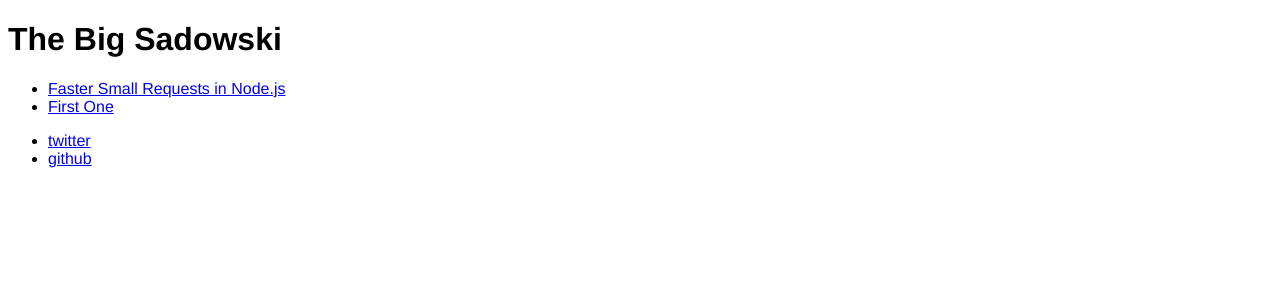
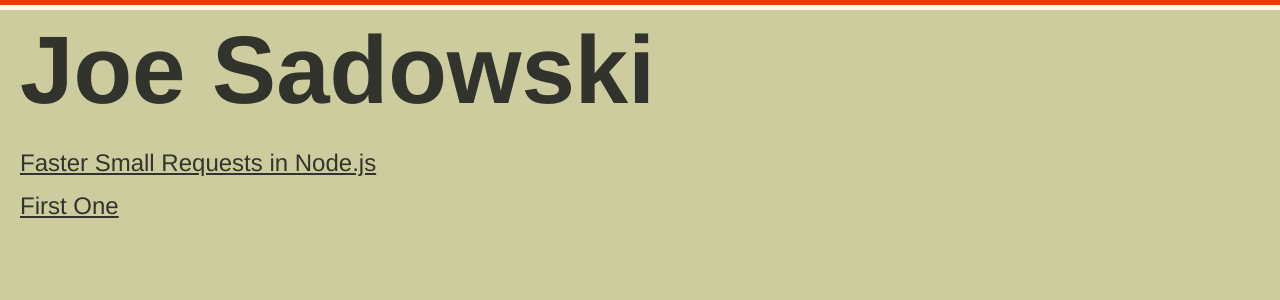
Before and after one commit to TheBigSadowski/thebigsadowski.github.com, a Jekyll site: the page built from blog.html, in a window 1280 px wide. Shown: the top 300 px of the page. Built offline with Jekyll 4.4.1, drawn with Linux system fonts in a browser that asks for light colours.

Commit message:
cleaning up the blog posts

```diff
--- a/_layouts/post.html
+++ b/_layouts/post.html
@@ -1,10 +1,27 @@
+---
+---
 <!DOCTYPE html>
-<title>The Big Sadowski</title>
+<html>
 
+<head>
+<title>Joe Sadowski (The Big Sadowski)</title>
+<style>
+/* colors: DB4105, CCCC9F, 33332D, FFF8E3, 9FB4CC */
+html { border-top: solid 5px #DB4105; }
+body { font-family: Helvetica, Arial, sans-serif; font-size: 1.5em; background: #CCCC9F; color: #33332D; border-top: solid 5px #FFF8E3; margin: 0; padding: 5px 20px; }
+h1 { font-size: 4em; margin: 0; }
+a, a:link, a:visited, h1 a:hover { color: #33332D; }
+a:hover { color: #FFF8E3; }
+h1 a { text-decoration: none; }
+ul { padding: 0; }
+li { list-style: none; margin: 15px 0; }
+#places { margin-top: 30px; }
+</style>
+</head>
 
-<h1>The Big Sadowski</h1>
+<body>
+<h1><a href="/">Joe Sadowski</a></h1>
+{{content}}
+</body>
 
-
-{{content}}
-
-{% include footer.html %}
+</html>
--- a/blog.html
+++ b/blog.html
@@ -1,26 +1,8 @@
 ---
+layout: post
 ---
-<!DOCTYPE html>
-<html>
-
-<head>
-<title>The Big Sadowski</title>
-<style>
-body { font-family: Helvetica, Arial, sans-serif; }
-</style>
-</head>
-
-<body>
-<h1>The Big Sadowski</h1>
-
 <ul id="posts">
   {% for post in site.posts %}
     <li><a href="{{ post.url }}">{{ post.title }}</a>
   {% endfor %}
 </ul>
-
-
-{% include footer.html %}
-</body>
-
-</html>
--- a/index.html
+++ b/index.html
@@ -25,7 +25,7 @@
 <ul id="places">
 	<li><a href="https://twitter.com/joeski">twitter</a>
 	<li><a href="https://github.com/TheBigSadowski">github</a>
-	<li><a href="/blog.html">blog</a>
+	<!--<li><a href="/blog.html">blog</a>-->
 </ul>
 </body>
 
```
